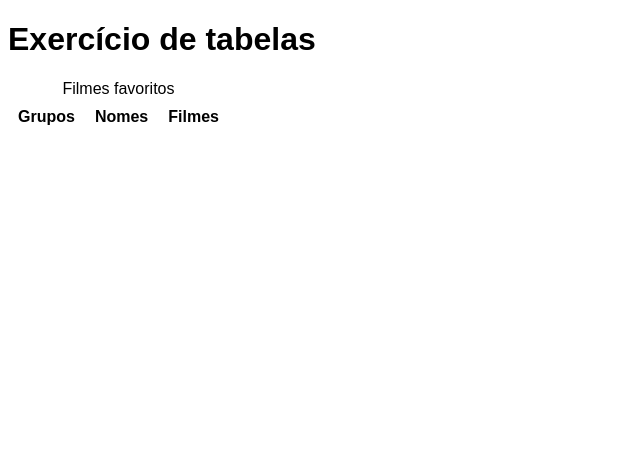
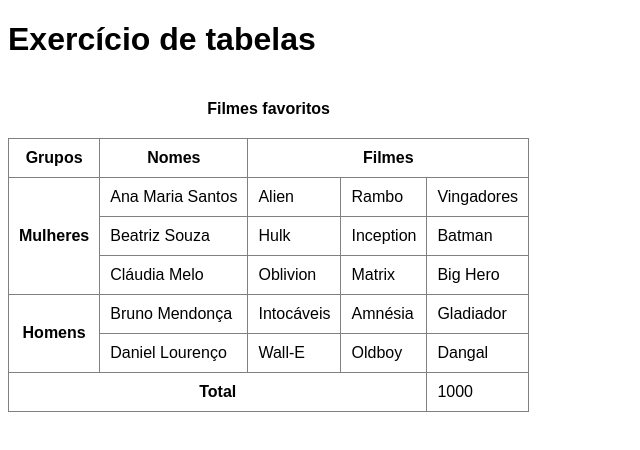
Before and after one commit to brunostefen/html-css, a plain HTML site: page exercícios/exercicio 23/tabela004.html in a window 1280 px wide. Shown: the whole page, without its empty margins (0-640 px from the left). Drawn offline with Linux system fonts and the light colour scheme.

Commit message:
Update tabela004.html

```diff
--- a/exercícios/exercicio 23/tabela004.html
+++ b/exercícios/exercicio 23/tabela004.html
@@ -14,9 +14,14 @@
         table {
             border-collapse: collapse;
         }
+        caption{
+            font-size: 1,3em;
+            font-weight: bold;
+            padding: 20px;
+        }
 
         th,td {
-            border: 1px sollid gray;
+            border: 1px solid gray;
             padding: 10px;
         }
     </style>
@@ -30,14 +35,49 @@
         </caption>
         <thead>
             <tr>
-                <th>Grupos</th>
-                <th>Nomes</th>
-                <th>Filmes</th>
+                <th scope="col">Grupos</th>
+                <th scope="col">Nomes</th>
+                <th colspan="3" scope="colgroup">Filmes</th>
             </tr>
         </thead>
         <tbody>
-
+            <tr>
+                <th rowspan="3" scope="rowgroup">Mulheres</th>
+                <td>Ana Maria Santos</td>
+                <td>Alien</td>
+                <td>Rambo</td>
+                <td>Vingadores</td>
+            </tr>
+            <tr>
+                <td>Beatriz Souza</td>
+                <td>Hulk</td>
+                <td>Inception</td>
+                <td>Batman</td>
+            </tr>
+        <tr>
+            <td>Cláudia Melo</td>
+            <td>Oblivion</td>
+            <td>Matrix</td>
+            <td>Big Hero</td>
+        </tr>
+        <tr>
+            <th rowspan="3" scope="rowgroup">Homens</th>
+            <td>Bruno Mendonça</td>
+            <td>Intocáveis</td>
+            <td>Amnésia</td>
+            <td>Gladiador</td>
+        </tr>
+        <tr>
+            <td>Daniel Lourenço</td>
+            <td>Wall-E</td>
+            <td>Oldboy</td>
+            <td>Dangal</td>
+        </tr>
         </tbody>
+        <tfoot >
+            <th colspan="4" scope="row">Total</th>
+            <td>1000</td>
+        </tfoot>
     </table>
 </body>
 
```
